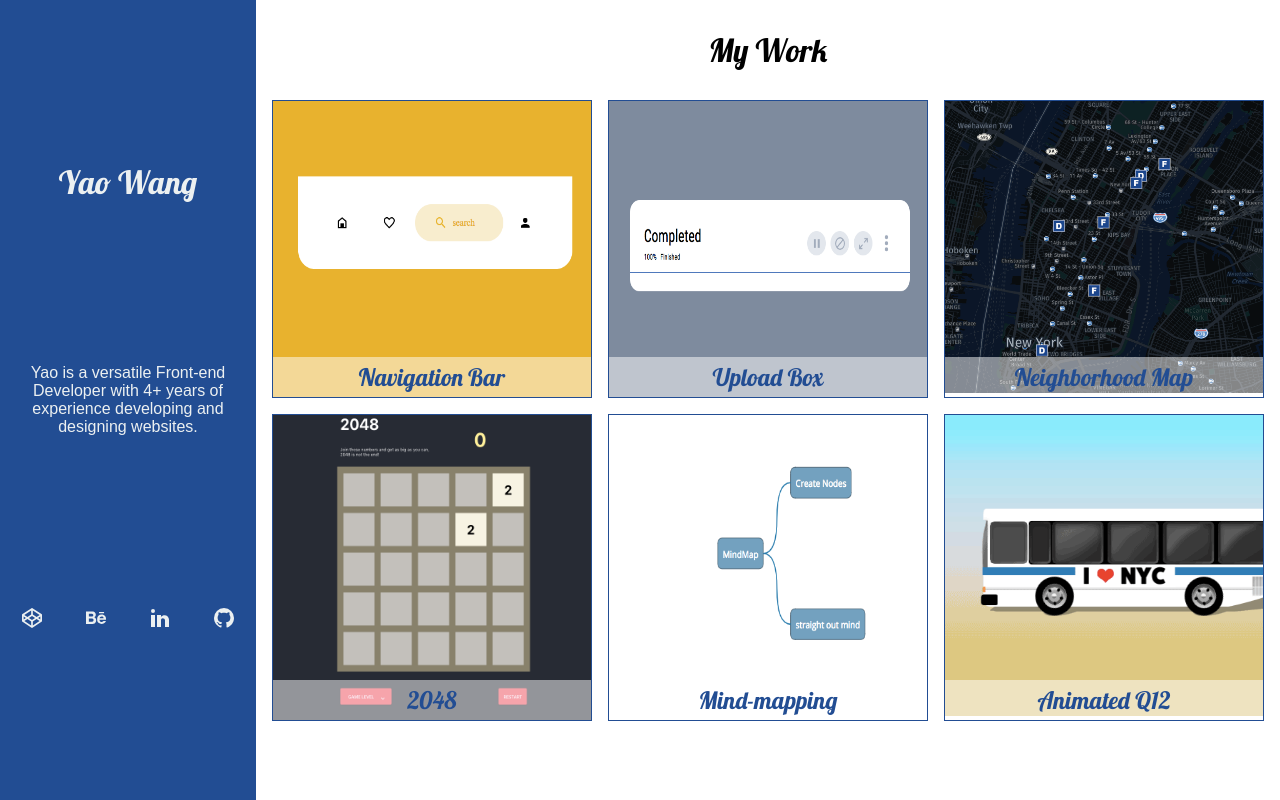
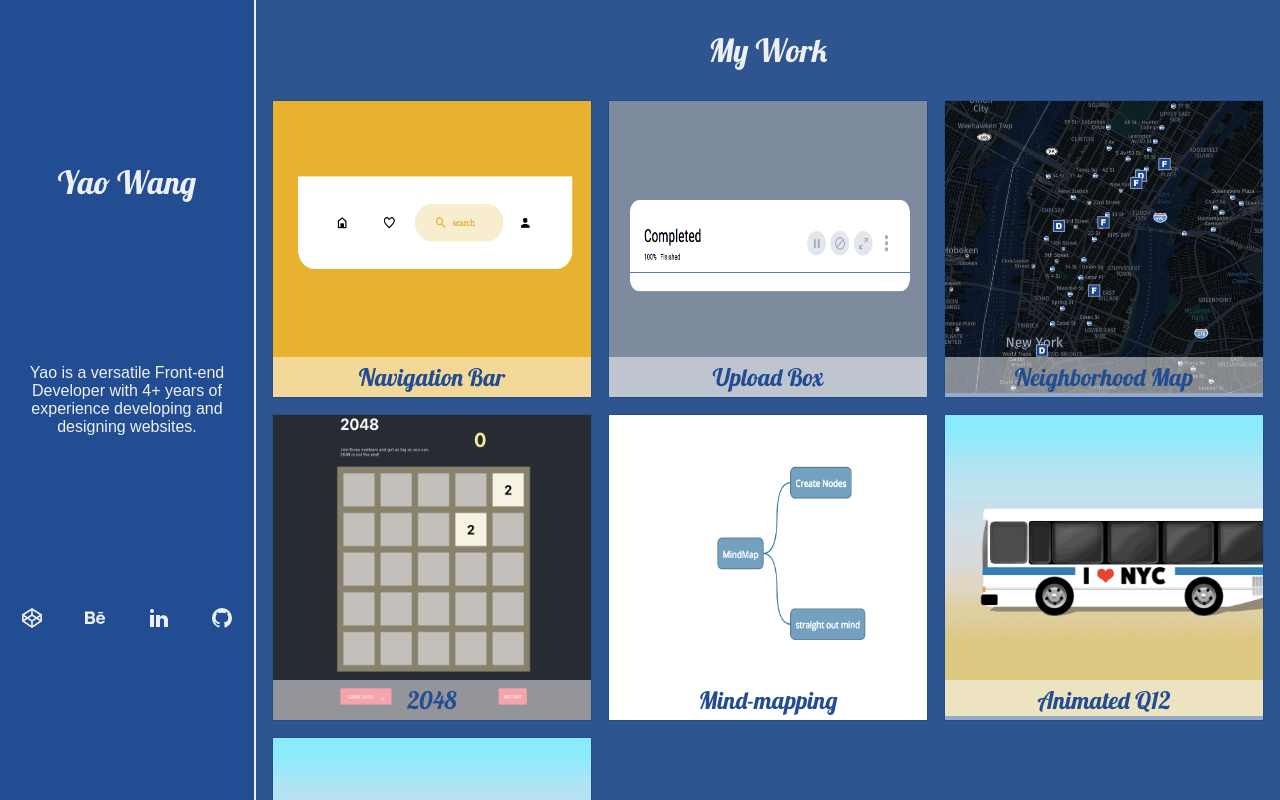
Before and after one commit to yaowang908/yaowang908.github.io, a React app: page / in a window 1280 px wide. Built offline with nearby package versions, Linux system fonts and the light colour scheme.

Commit message:
add config, change bg color

```diff
--- /dev/null
+++ b/src/App/Config.jsx
@@ -0,0 +1,5 @@
+const lightColor = '#ECF0F1';
+const darkColor = '#224d93';
+const secondaryDarkColor= '#2f5591';
+
+export { lightColor, darkColor, secondaryDarkColor };
--- a/src/App/Section.jsx
+++ b/src/App/Section.jsx
@@ -45,7 +45,8 @@ const Section = (props)=>{
         <SectionContainer>
             {
                 props.lists.map((x)=>{
-                    return (
+                    if(x.externalLink) {
+                        return (
                             <Block>
                                 <a href={x.link}>
                                     <span>{x.name}</span>
@@ -53,6 +54,18 @@ const Section = (props)=>{
                                 </a>
                             </Block>
                         );
+                    } else {
+                        return (
+                            <Block>
+                                <a href={x.link}>
+                                    <span>internalLink</span>
+                                    <span>{x.name}</span>
+                                    <img src={x.imgUrl} alt={x.name} />
+                                </a>
+                            </Block>
+                        );
+                    }
+
                 })
             }
         </SectionContainer>
--- a/src/App/SidePanel.jsx
+++ b/src/App/SidePanel.jsx
@@ -1,7 +1,6 @@
 import React, { Fragment } from 'react';
 import styled from "styled-components";
-
-const lightColor = '#ECF0F1';
+import { lightColor } from "./Config";
 
 const NameContainer = styled.div`
     width: 100%;
--- a/src/App/index.jsx
+++ b/src/App/index.jsx
@@ -3,13 +3,15 @@ import Section from "./Section";
 import SidePanelContent from './SidePanel';
 import styled from "styled-components";
 import projectsData from "./projectsData"
+import { lightColor, darkColor, secondaryDarkColor } from "./Config";
 
 const Container = styled.div`
     width: 100%;
-    height: 100%;
+    height: auto;
     position: relative;
     display: flex;
     flex-flow: row nowrap;
+    background-color: ${secondaryDarkColor};
 
     @media (max-width: 768px) {
         flex-flow: column nowrap;
@@ -21,7 +23,7 @@ const SidePanel = styled.div`
     height: 100%;
     position: fixed;
     left: 0;
-    background-color: #224d93;
+    background-color: ${darkColor};
     font-family: 'Lobster', cursive;
     font-size: 2em;
     text-align: center;
@@ -29,12 +31,16 @@ const SidePanel = styled.div`
     flex-flow: column nowrap;
     justify-content: space-evenly;
     align-items: center;
+    border-right: 2px solid #ECF0F1;
+    box-sizing: border-box;
 
     @media (max-width: 768px) {
         width: 100vw;
         height: 20vw;
         top: 0;
         flex-flow: row nowrap;
+        border-right: 0px solid #ECF0F1;
+        border-bottom: 1px solid #ECF0F1;
     }
 
     @media (max-width: 320px) {
@@ -45,7 +51,7 @@ const SidePanel = styled.div`
 const SidePanelPlaceHolder = styled.div`
     flex: 1 1 20%;
     @media (max-width: 768px) {
-        flex: 1 1 25vw;
+        flex: 1 1 200px;
     }
     @media (max-width: 320px) {
         flex: 1 1 40vw;
@@ -69,7 +75,7 @@ const TitleContainer = styled.div`
     font-family: 'Lobster', cursive;
     font-size: 2rem;
     text-align: center;
-    color: #000;
+    color: ${lightColor};
 `;
 
 const App = ()=>{
--- a/src/App/projectsData.jsx
+++ b/src/App/projectsData.jsx
@@ -3,37 +3,43 @@ const projectsData = [
         name: 'Navigation Bar',
         link: 'https://codepen.io/yaowang/pen/moOpQQ',
         imgUrl: '../../assets/nav-bar.png',
-        color: 'rgb(232,298,97)',
+        externalLink: true,
     },
     {
         name: 'Upload Box',
         link: 'https://codepen.io/yaowang/pen/drwJKq',
         imgUrl: '../../assets/upload-box.png',
-        color: 'rgb(232,298,97)',
+        externalLink: true,
     },
     {
         name: 'Neighborhood Map',
         link: 'https://www.yaow.me/neighborhood-project/dist/',
         imgUrl: '../../assets/neighborhood-map.png',
-        color: 'rgb(232,298,97)',
+        externalLink: true,
     },
     {
         name: '2048',
         link: 'https://www.yaow.me/2048/',
         imgUrl: '../../assets/2048.png',
-        color: 'rgb(232,298,97)',
+        externalLink: true,
     },
     {
         name: 'Mind-mapping',
         link: 'https://www.yaow.me/CE-Mindmap/dist/',
         imgUrl: '../../assets/mind-mapping.png',
-        color: 'rgb(232,298,97)',
+        externalLink: true,
     },
     {
         name: 'Animated Q12',
         link: 'https://www.behance.net/gallery/35725335/Daily-Commute',
         imgUrl: '../../assets/q-12.png',
-        color: 'rgb(232,298,97)',
+        externalLink: true,
+    },
+    {
+        name: 'Animated Q12',
+        link: 'https://www.behance.net/gallery/35725335/Daily-Commute',
+        imgUrl: '../../assets/q-12.png',
+        externalLink: false,
     },
 ];
 
```
Also changed, not shown: 4 other files (tests, documents, lock files or other folders).
